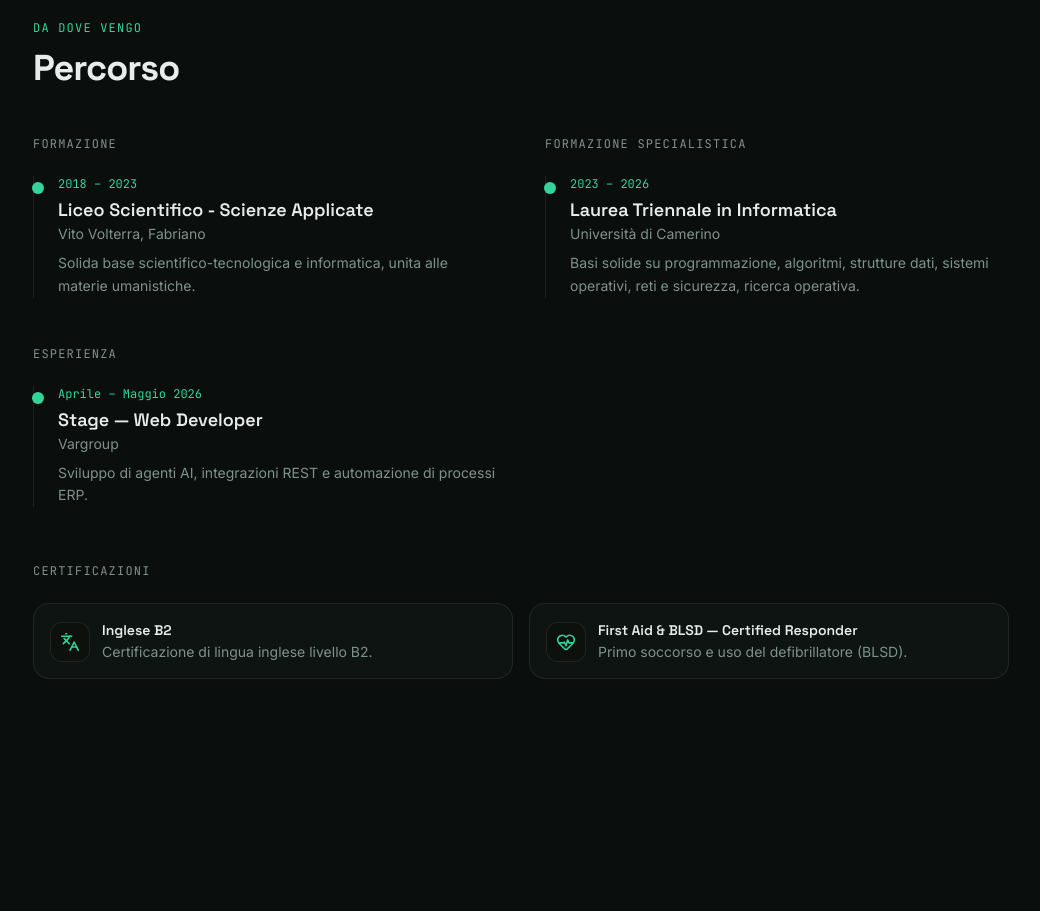
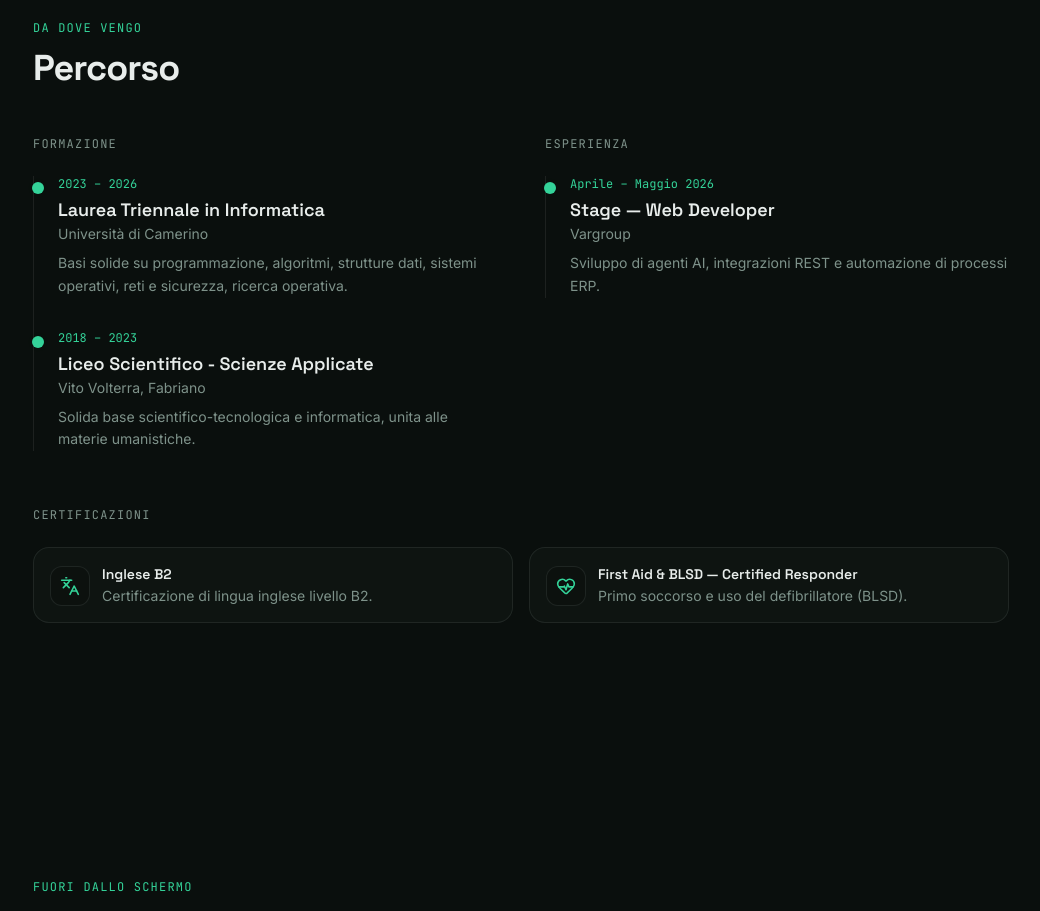
Before and after one commit to Brodazz/portfolio, a Next.js app: page / in a window 1280 px wide. Shown: the part 3360-4271 px from the top of the page, without its empty margins (119-1159 px from the left). Built offline with nearby package versions, Linux system fonts and the light colour scheme; no server answers.

Commit message:
Percorso: unico gruppo Formazione con Laurea e Liceo
Unisce i due gruppi formativi in un'unica timeline "Formazione"
(Laurea Triennale + Liceo), evitando l'etichetta fuorviante.

```diff
--- a/src/data/journey.ts
+++ b/src/data/journey.ts
@@ -21,23 +21,18 @@ export const journey: JourneyGroup[] = [
     title: "Formazione",
     entries: [
       {
+        period: "2023 – 2026",
+        title: "Laurea Triennale in Informatica",
+        org: "Università di Camerino",
+        description:
+          "Basi solide su programmazione, algoritmi, strutture dati, sistemi operativi, reti e sicurezza, ricerca operativa.",
+      },
+      {
         period: "2018 – 2023",
         title: "Liceo Scientifico - Scienze Applicate",
         org: "Vito Volterra, Fabriano",
         description:
           "Solida base scientifico-tecnologica e informatica, unita alle materie umanistiche.",
-      },
-    ],
-  },
-  {
-    title: "Formazione Specialistica",
-    entries: [
-      {
-        period: "2023 – 2026",
-        title: "Laurea Triennale in Informatica",
-        org: "Università di Camerino",
-        description:
-          "Basi solide su programmazione, algoritmi, strutture dati, sistemi operativi, reti e sicurezza, ricerca operativa.",
       },
     ],
   },
```
